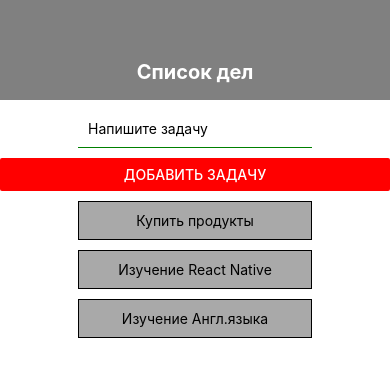
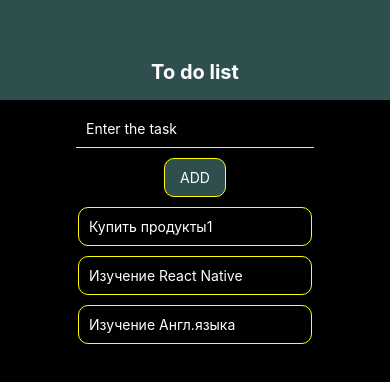
Before and after one commit to SinitsynAlekcander/todolist_RN, a React Native app: screen / in a window 390 px wide. Shown: the top 382 px of the page. Built offline with nearby package versions, Linux system fonts and the light colour scheme.

Commit message:
Refactoring (add style)

```diff
--- a/App.js
+++ b/App.js
@@ -10,7 +10,7 @@ import ListItem from './components/ListItem';
 export default function App() {
 
   const [listOfItems, setListOfItems] = useState([
-    { text: 'Купить продукты', key: '1' },
+    { text: 'Купить продукты1', key: '1' },
     { text: 'Изучение React Native', key: '2' },
     { text: 'Изучение Англ.языка', key: '3' }])
 
@@ -29,14 +29,14 @@ export default function App() {
   };
 
   return (
-    <View>
+    <View style={styles.wrapper}>
       <Header />
       <Form addItem={addItem} />
       <View>
         <FlatList
           data={listOfItems}
           renderItem={({ item }) => (
-            <ListItem item={item} deleteItem={deleteItem}/>
+            <ListItem item={item} deleteItem={deleteItem} />
           )}
         />
       </View>
@@ -45,5 +45,8 @@ export default function App() {
 }
 
 const styles = StyleSheet.create({
-
+  wrapper: {
+    backgroundColor: '#000000',
+    flex: 1
+  }
 });
--- a/components/Form.js
+++ b/components/Form.js
@@ -1,8 +1,8 @@
 import { useState } from 'react';
-import { StyleSheet, TextInput, Text, Button, View } from 'react-native';
+import { StyleSheet, TextInput, Text, Button, View, Pressable } from 'react-native';
 
 
-export default function Form({addItem}) {
+export default function Form({ addItem }) {
     const [text, setValue] = useState('');
 
     const onChange = (text) => {
@@ -10,27 +10,43 @@ export default function Form({addItem}) {
     };
 
     return (
-        <View>
+        <View style={styles.wrapper}>
             <TextInput
                 style={styles.input}
                 onChangeText={onChange}
-                placeholder='Напишите задачу'
+                placeholder='Enter the task'
             />
-            <Button
-                color='red'
-                onPress={() => addItem(text)}
-                title='Добавить задачу'
-            />
+            <Pressable style={styles.button} onPress={() => addItem(text)}>
+                <Text style={styles.text}>
+                    ADD
+                </Text>
+            </Pressable>
         </View>
     );
 }
 
 const styles = StyleSheet.create({
+    wrapper: {
+        alignItems: 'center'
+    },
     input: {
+        color: '#FFFFFF',
         borderBottomWidth: 1,
-        borderColor: 'green',
+        borderColor: '#FFFF00',
         padding: 10,
         marginVertical: 10,
         marginHorizontal: '20%',
+        alignItems: 'left'
+    },
+    button: {
+        backgroundColor: '#2F4F4F',
+        paddingHorizontal: 15,
+        paddingVertical: 10,
+        borderWidth: 1,
+        borderColor: '#FFFF00',
+        borderRadius: 10
+    },
+    text: {
+        color: '#FFFFFF'
     }
 });
--- a/components/Header.js
+++ b/components/Header.js
@@ -3,21 +3,23 @@ import { StyleSheet, View, Text } from 'react-native';
 export default function Header() {
     return (
         <View style={styles.header}>
-            <Text style={styles.text}>Список дел</Text>
+            <Text style={styles.text}>
+                To do list
+            </Text>
         </View>
     );
 }
 
 const styles = StyleSheet.create({
     header: {
-        paddingTop: 60,
+        backgroundColor: '#2F4F4F',
         height: 100,
-        backgroundColor: 'gray',
+        paddingTop: 60
     },
     text: {
+        color: '#FFFFFF',
         fontSize: 20,
-        color: 'white',
         fontWeight: 'bold',
-        textAlign: 'center',
+        textAlign: 'center'
     }
 });
--- a/components/ListItem.js
+++ b/components/ListItem.js
@@ -1,22 +1,27 @@
-import { StyleSheet, TouchableOpacity, Text } from 'react-native';
+import { StyleSheet, TouchableOpacity, Text, View } from 'react-native';
 
 export default function ListItem({ item, deleteItem }) {
     return (
         <TouchableOpacity onPress={() => deleteItem(item.key)}>
-            <Text style={styles.text}>{item.text}</Text>
+            <View style={styles.wrapper}>
+                <Text style={styles.text}>{item.text}</Text>
+            </View>
         </TouchableOpacity>
     );
 }
 
 const styles = StyleSheet.create({
-    text: {
+    wrapper: {
+        backgroundColor: '#000000',
+        borderColor: '#FFFF00',
+        borderWidth: 1,
+        borderRadius: 10,
         padding: 10,
-        textAlign: 'center',
-        backgroundColor: '#A9A9A9',
-        borderWidth: 1,
-        borderColor: 'black',
-        // borderRadius: 10,
         marginTop: 10,
         marginHorizontal: '20%'
+    },
+    text: {
+        color: 'white',
+        // textAlign: 'center'
     }
 });
```
